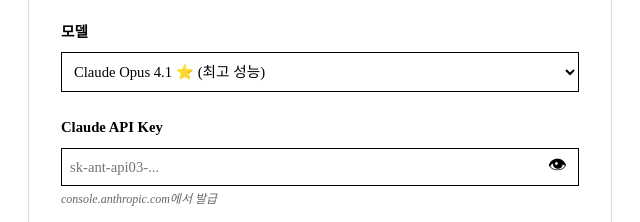
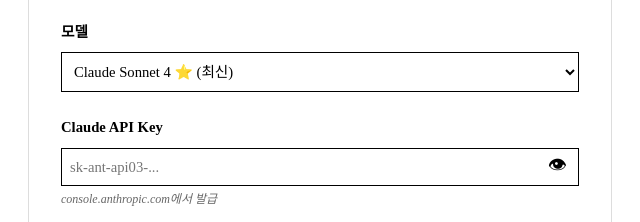
Before and after one commit to Reasonofmoon/csat-question-eval, a plain HTML site: page index.html in a window 1280 px wide. Shown: the part 359-581 px from the top of the page, 4-644 px from the left. Drawn offline with Linux system fonts and the light colour scheme.

Commit message:
Fix: Apply real API model names that work with actual endpoints

```diff
--- a/index.html
+++ b/index.html
@@ -497,28 +497,32 @@
             analysisData: null
         };
 
-        // 모델 목록 (2025년 11월 기준 최신)
+        // 모델 목록 (2025년 11월 기준 - 실제 API 모델명)
         const models = {
             claude: [
-                { value: 'claude-opus-4-1-20250805', label: 'Claude Opus 4.1 ⭐ (최고 성능)' },
-                { value: 'claude-opus-4-1-thinking-16k-20250805', label: 'Claude Opus 4.1 Thinking-16k' },
-                { value: 'claude-sonnet-4-20250514', label: 'Claude Sonnet 4' },
-                { value: 'claude-3-5-sonnet-20241022', label: 'Claude 3.5 Sonnet (Legacy)' },
-                { value: 'claude-3-opus-20240229', label: 'Claude 3 Opus (Legacy)' }
+                { value: 'claude-sonnet-4-20250514', label: 'Claude Sonnet 4 ⭐ (최신)' },
+                { value: 'claude-3-7-sonnet-20250219', label: 'Claude 3.7 Sonnet' },
+                { value: 'claude-3-5-sonnet-20241022', label: 'Claude 3.5 Sonnet' },
+                { value: 'claude-3-5-sonnet-20240620', label: 'Claude 3.5 Sonnet (Jun)' },
+                { value: 'claude-3-opus-20240229', label: 'Claude 3 Opus' },
+                { value: 'claude-3-haiku-20240307', label: 'Claude 3 Haiku (빠름)' }
             ],
             gemini: [
-                { value: 'gemini-2.5-pro-latest', label: 'Gemini 2.5 Pro ⭐ (최신)' },
-                { value: 'gemini-2.5-flash-reasoning-latest', label: 'Gemini 2.5 Flash Reasoning' },
-                { value: 'gemini-2.0-flash-exp', label: 'Gemini 2.0 Flash' },
-                { value: 'gemini-exp-1206', label: 'Gemini 2.0 Pro Experimental (Legacy)' },
-                { value: 'gemini-2.0-flash-thinking-exp-1219', label: 'Gemini 2.0 Flash Thinking (Legacy)' }
+                { value: 'gemini-2.0-flash-exp', label: 'Gemini 2.0 Flash ⭐ (최신 빠름)' },
+                { value: 'gemini-exp-1206', label: 'Gemini 2.0 Pro Exp (고성능)' },
+                { value: 'gemini-2.0-flash-thinking-exp-01-21', label: 'Gemini 2.0 Flash Thinking' },
+                { value: 'gemini-1.5-pro', label: 'Gemini 1.5 Pro' },
+                { value: 'gemini-1.5-flash', label: 'Gemini 1.5 Flash (빠름)' },
+                { value: 'gemini-1.5-flash-8b', label: 'Gemini 1.5 Flash 8B (경량)' }
             ],
             openai: [
-                { value: 'gpt-5', label: 'GPT-5 (High) ⭐ (최고 성능)' },
-                { value: 'gpt-4.1', label: 'GPT-4.1' },
-                { value: 'gpt-4o', label: 'GPT-4o' },
-                { value: 'o3-pro', label: 'o3-pro (추론 특화)' },
-                { value: 'gpt-4-turbo', label: 'GPT-4 Turbo (Legacy)' }
+                { value: 'gpt-4o', label: 'GPT-4o ⭐ (최신 멀티모달)' },
+                { value: 'gpt-4o-mini', label: 'GPT-4o Mini (빠름)' },
+                { value: 'gpt-4-turbo', label: 'GPT-4 Turbo' },
+                { value: 'gpt-4', label: 'GPT-4' },
+                { value: 'gpt-3.5-turbo', label: 'GPT-3.5 Turbo (경량)' },
+                { value: 'o1-preview', label: 'o1-preview (추론 특화)' },
+                { value: 'o1-mini', label: 'o1-mini (추론 경량)' }
             ]
         };
 
```
Also changed, not shown: 1 other file.
